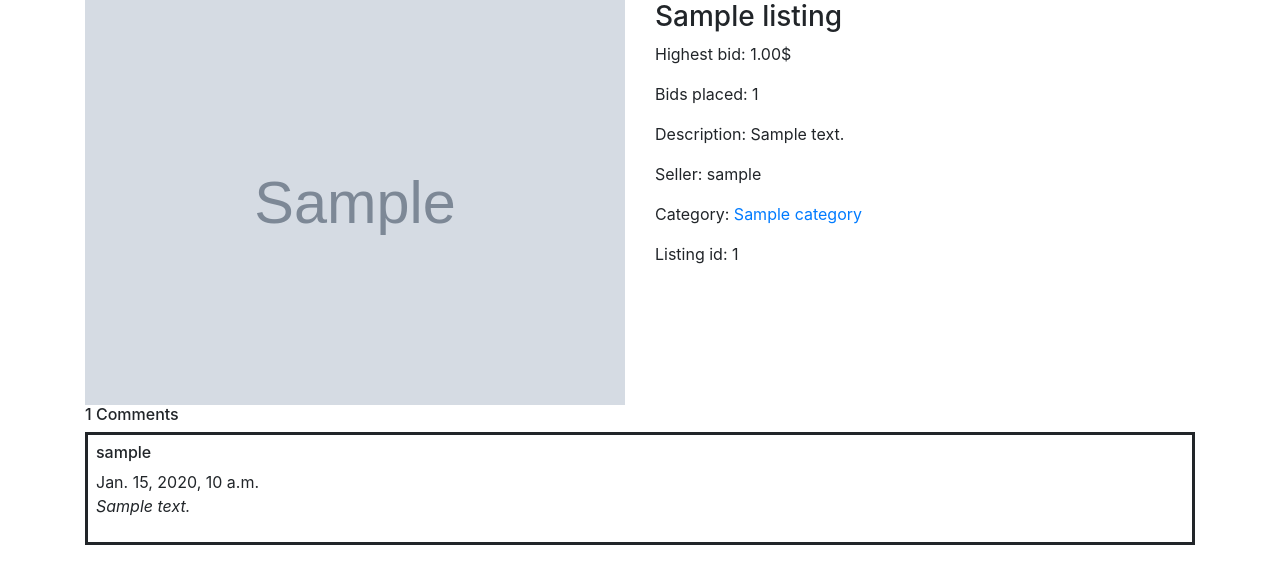
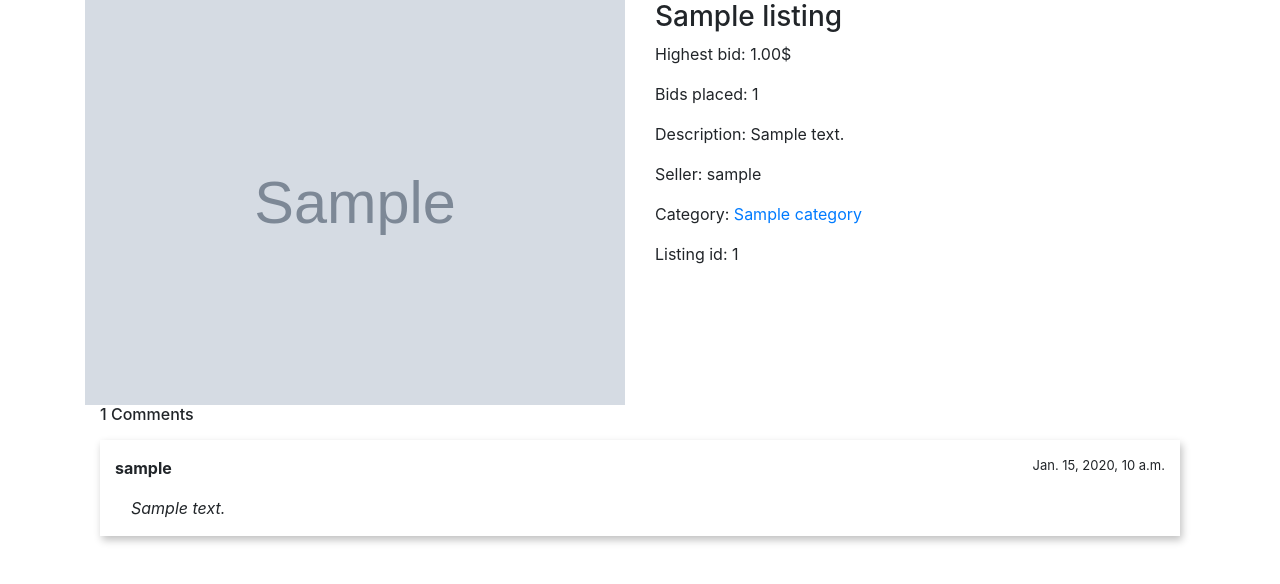
Before and after one commit to Dymirt/auction-site, a Django app: page /1 in a window 1280 px wide. Shown: the part 153-737 px from the top of the page. Run offline with Django 3.2, Linux system fonts and the light colour scheme; tables that the repository leaves empty hold one stand-in row (values such as "Sample post"); grey boxes marked "Sample" are stand-in pictures; some libraries are stand-ins or nearby versions.

Commit message:
template changes

```diff
--- a/auctions/forms.py
+++ b/auctions/forms.py
@@ -1,4 +1,4 @@
-from django.forms import ModelForm, NumberInput, HiddenInput
+from django.forms import ModelForm, NumberInput, HiddenInput, TextInput, CharField
 
 from .models import Listing,  Bid, Comment
 
@@ -34,6 +34,7 @@ class CommentForm(ModelForm):
         model = Comment
         fields = ['user', 'listing', 'text']
         widgets = {
+            'text': TextInput(),
             'user': HiddenInput(),
             'listing': HiddenInput()
         }
--- a/auctions/static/auctions/style.css
+++ b/auctions/static/auctions/style.css
@@ -1,5 +1,3 @@
-
-
 .listing {
 margin: 1rem 0;
 box-shadow: 2px 4px 8px silver;
@@ -45,3 +43,23 @@ border-radius: .5rem;
 color: white;
 font-weight: bold;
 }
+
+.comment {
+margin: 1rem 0;
+box-shadow: 2px 4px 8px silver;
+padding-top: 1rem;
+}
+
+.comment .username {
+font-weight: bold;
+}
+
+.comment .date {
+font-size: small;
+text-align: right;
+}
+
+.comment .text {
+padding: 0 1rem;
+font-style: italic;
+}
--- a/auctions/templates/auctions/listing_view.html
+++ b/auctions/templates/auctions/listing_detail.html
@@ -60,30 +60,12 @@
                         {% endif %}
                     {% endif %}
                 {% endif %}
-
-
-
                 <p> Description: {{ listing.description }}</p>
                 <p>Seller: {{ listing.user }}</p>
                 <p>Category: <a href= "{% url 'category' listing.category %}">{{ listing.category }}</a></p>
                 <p>Listing id: {{ listing.id }}</p>
             </div>
         </div>
-
-        <div>
-            <h6>{{ listing.comments.count }} Comments</h6>
-            {% for comment in listing.comments.all %}
-                {% include 'auctions/partials/comment.html' %}
-            {% endfor %}
-            {% if user.is_authenticated %}
-            <div class="row justify-content-center">
-                <form action="comment" method='post'>
-                    {% csrf_token %}
-                    {{ comment_form }}
-                    <input class='col' type=submit value="Post comment">
-                </form>
-            </div>
-            {% endif %}
-        </div>
+        {% include 'auctions/partials/comments.html' %}
     </div>
 {% endblock %}
--- a/auctions/templates/auctions/listings.html
+++ b/auctions/templates/auctions/listings.html
@@ -4,6 +4,10 @@
     <div class='container'>
         <h2>{{ title }}</h2>
         {% include 'auctions/partials/listing.html' %}
+
+
+
+
 
         <div class="pagination">
         <span class="step-links">
--- a/auctions/templates/auctions/partials/comment.html
+++ /dev/null
@@ -1,5 +0,0 @@
-<div style="border-style: solid; margin: .5rem 0; padding: 0.5rem;">
-    <h6>{{ comment.user }}</h6>
-    <time datetime="{{ comment.date }}">{{ comment.date }}</time>
-    <p style="font-style: italic;">{{ comment.text }}</p>
-</div>
--- /dev/null
+++ b/auctions/templates/auctions/partials/comments.html
@@ -0,0 +1,33 @@
+<div class='comments container'>
+    <h6>{{ listing.comments.count }} Comments</h6>
+    {% for comment in listing.comments.all %}
+        <div class='container comment'>
+            <div class="row ">
+                <div class='col'>
+                    <p class='username'>{{ comment.user }}</p>
+                </div>
+                <div class='col-3'>
+                    <p class='date'>
+                        <time  datetime="{{ comment.date }}">{{ comment.date }}</time>
+                    </p>
+                </div>
+            </div>
+            <div class='row'>
+                <div class='col'>
+                    <p class='text'>{{ comment.text }}</p>
+                </div>
+            </div>
+        </div>
+    {% endfor %}
+
+    {% if user.is_authenticated %}
+    <div class='container'>
+        <form action="comment" method='post'>
+            {% csrf_token %}
+            {{ comment_form }}
+            <input type=submit value="Post comment">
+        </form>
+    </div>
+
+    {% endif %}
+</div>
--- a/auctions/views.py
+++ b/auctions/views.py
@@ -119,7 +119,7 @@ def listing(request, listing_id):
                 bid.save()
         return HttpResponseRedirect(reverse('listing', kwargs={'listing_id': listing_id}))
     else:
-        return render(request, "auctions/listing_view.html", context)
+        return render(request, "auctions/listing_detail.html", context)
 
 
 @login_required
```
